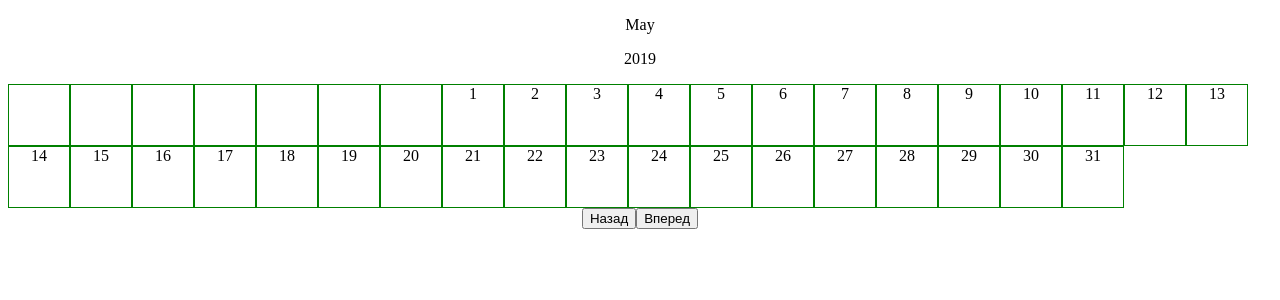
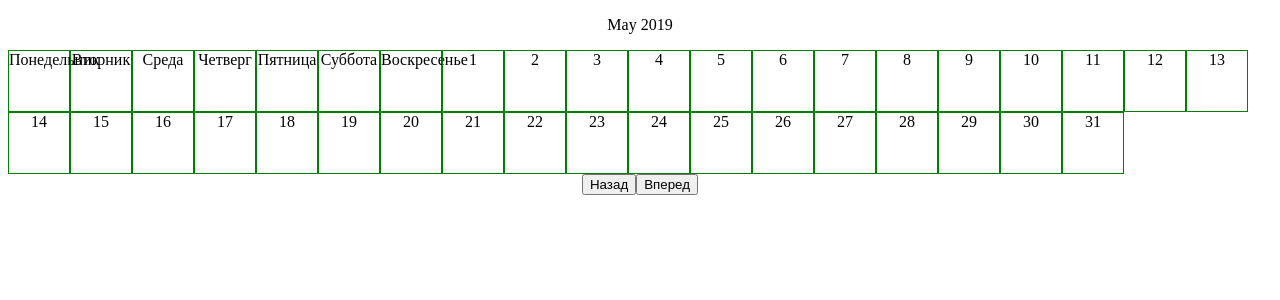
Before and after one commit to july-july/calendar-vue, a Vue app: page / in a window 1280 px wide. Shown: the top 300 px of the page. Built offline with nearby package versions, Linux system fonts and the light colour scheme; the HTML template or start-up script is replaced by a standard one.

Commit message:
add calendar function

```diff
--- a/src/components/Calendar.vue
+++ b/src/components/Calendar.vue
@@ -1,48 +1,42 @@
 <template>
     <div style="text-align: center">
         <p>{{monthNow}}</p>
-        <p>{{yearNow}}</p>
         <div class="item">
-            <span class="week" v-for="day in days"></span>
+            <span class="week" v-for="day in days">{{day}}</span>
             <p class="days" v-for="one in daysCount">{{one}}</p>
         </div>
 
-        <button @click="nextMonth">Назад</button>
-        <button>Вперед</button>
+        <button @click="prevMonth">Назад</button>
+        <button @click="nextMonth">Вперед</button>
 
     </div>
 </template>
 <script>
-    import moment  from 'moment'
+    // import moment  from 'moment'
+    import {mapGetters} from 'vuex'
+
     export default {
         name: 'Calendar',
-        data () {
+        data() {
             return {
                 days: ["Понедельник", "Вторник", "Среда", "Четверг", "Пятница",
-                    "Суббота", "Воскресенье"],
-                today:''
-            }
-        },
-        methods: {
-            moment() {
-                return moment().locale('ru');
-            },
-            nextMonth() {
-
-                    this.moment = this.moment(this.moment()).add(1, 'month');
-                console.log(this.moment)
+                    "Суббота", "Воскресенье"]
             }
         },
         computed: {
-            daysCount () {
-                return this.moment().daysInMonth()
+            ...mapGetters({
+                daysCount: 'getDaysCount',
+                monthNow: 'getMonthNow'
+            })
+        },
+        methods: {
+            nextMonth() {
+                this.$store.commit('nextDate', 1)
             },
-            monthNow () {
-                return this.moment().format('MMMM')
-            },
-            yearNow () {
-                return this.moment().format('YYYY')
+            prevMonth() {
+                this.$store.commit('prevDate', 1);
             }
+
         },
     }
 </script>
--- a/src/store.js
+++ b/src/store.js
@@ -1,16 +1,30 @@
 import Vue from 'vue'
 import Vuex from 'vuex'
+import moment from 'moment'
 
 Vue.use(Vuex)
 
+const state = {
+    dateCtx: moment(),
+}
+
+const mutations = {
+    nextDate(state, payload) {
+        state.dateCtx = state.dateCtx.clone().add(payload, 'month')
+    },
+    prevDate(state, payload) {
+        state.dateCtx = state.dateCtx.clone().subtract(payload, 'month')
+    },
+
+}
+
+const getters = {
+    getDaysCount: (state) => state.dateCtx.daysInMonth(),
+    getMonthNow: state => state.dateCtx.format('MMMM YYYY').toString(),
+}
+
 export default new Vuex.Store({
-  state: {
-
-  },
-  mutations: {
-
-  },
-  actions: {
-
-  }
+    state,
+    mutations,
+    getters
 })
```
Also changed, not shown: 1 other file (tests, documents, lock files or other folders).
